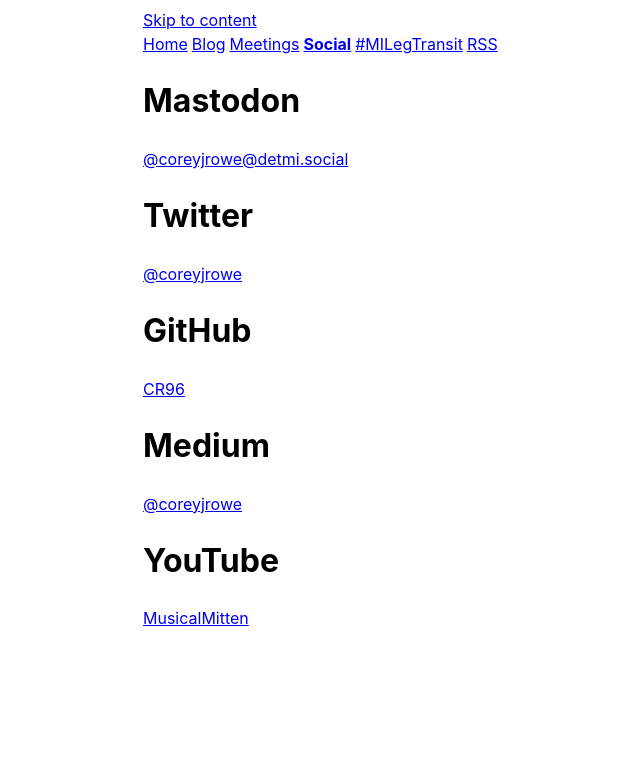
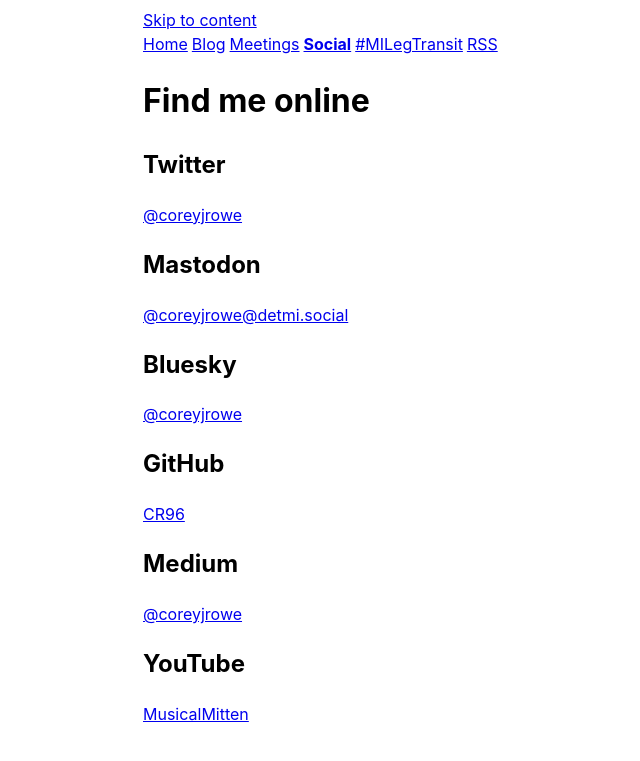
Before and after one commit to CR96/blog, a Jekyll site: the page built from social.md, in a window 1280 px wide. Shown: the top 761 px of the page, without its empty margins (127-767 px from the left). Built offline with Jekyll 4.4.1, drawn with Linux system fonts in a browser that asks for light colours.

Commit message:
Update socials
Include verification attribute for Mastodon

```diff
--- a/social.md
+++ b/social.md
@@ -3,17 +3,23 @@ title: Social
 permalink: /social/
 ---
 
-# Mastodon
-[@coreyjrowe@detmi.social](https://detmi.social/@coreyjrowe)
+# Find me online
 
-# Twitter
+## Twitter
 [@coreyjrowe](https://twitter.com/coreyjrowe)
 
-# GitHub
+## Mastodon
+<!-- rel="me" is for site verification on Mastodon" -->
+<a target="_blank" rel="me" href="https://detmi.social/@coreyjrowe">@coreyjrowe@detmi.social</a>
+
+## Bluesky
+[@coreyjrowe](https://bsky.app/profile/coreyjrowe.bsky.social)
+
+## GitHub
 [CR96](https://github.com/CR96)
 
-# Medium
+## Medium
 [@coreyjrowe](https://medium.com/@coreyjrowe)
 
-# YouTube
+## YouTube
 [MusicalMitten](https://www.youtube.com/@musicalmitten)
```
